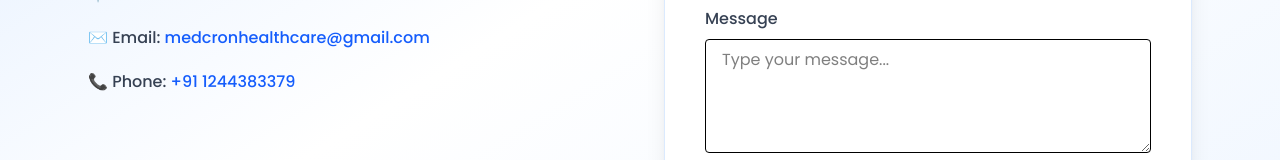
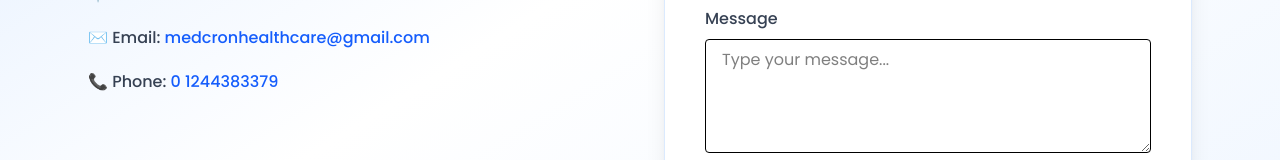
Before and after one commit to Aryan11885/Medcron-Healthcare, a React (Vite) app in the folder client/: page / in a window 1280 px wide. Shown: the part 1946-2106 px from the top of the page. Built offline with nearby package versions, Linux system fonts and the light colour scheme.

Commit message:
Your commit message

```diff
--- a/client/src/components/QuerySection.jsx
+++ b/client/src/components/QuerySection.jsx
@@ -64,7 +64,7 @@ const QuerySection = () => {
             ✉️ Email: <span className="text-blue-600">medcronhealthcare@gmail.com</span>
           </p>
           <p className="text-gray-700 font-medium">
-            📞 Phone: <span className="text-blue-600">+91 1244383379</span>
+            📞 Phone: <span className="text-blue-600">0 1244383379</span>
           </p>
         </div>
 
```
